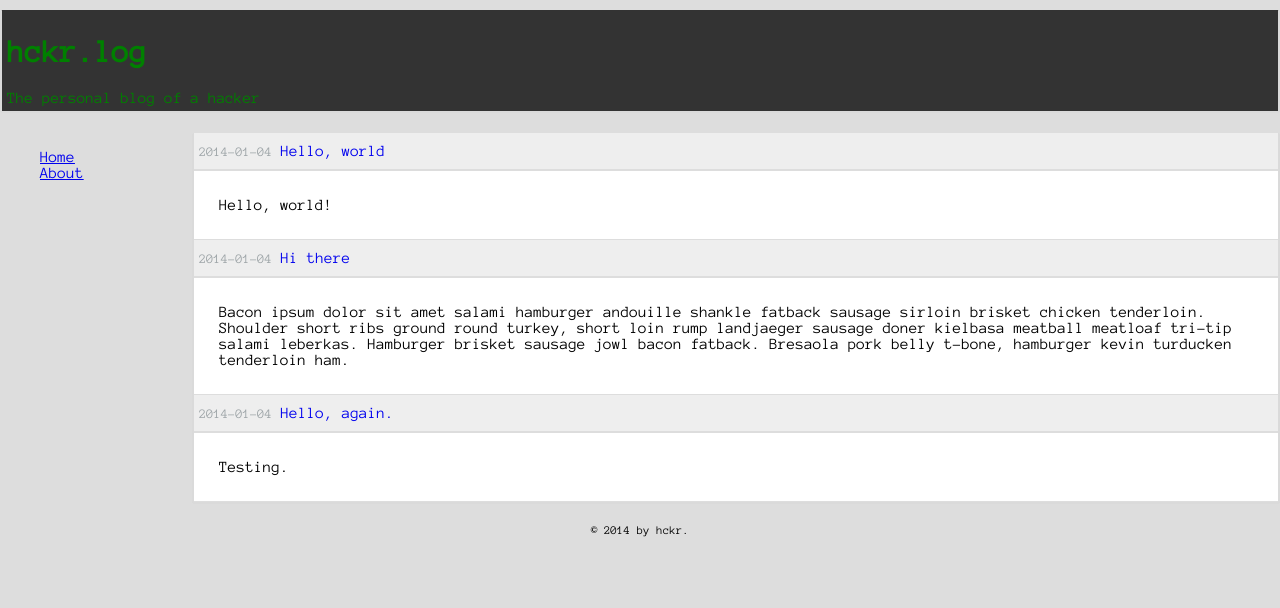
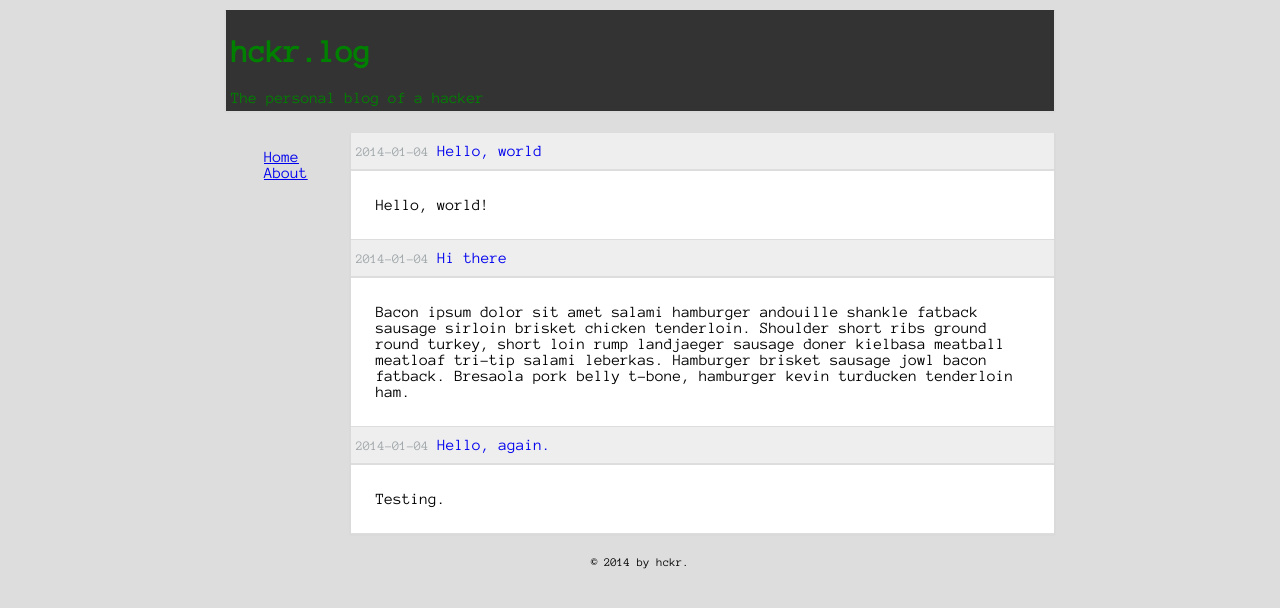
Before and after one commit to bitjockey42/astrohckr.github.io, a Jekyll site: the page built from index.md, in a window 1280 px wide. Shown: the top 608 px of the page. Built offline with Jekyll 4.4.1, drawn with Linux system fonts in a browser that asks for light colours.

Commit message:
Center and compress elements

```diff
--- a/_layouts/default.html
+++ b/_layouts/default.html
@@ -1,3 +1,5 @@
+<div class="center">
+
   {% include header.html %}
 
   <div class="col-1">
@@ -5,9 +7,10 @@
   </div>
 
   <div class="col-2">
-  <div class="row content">
+    <div class="row">
       {{ content }}
     </div>
   </div>
 
   {% include footer.html %}
+</div>
--- a/assets/stylesheets/layout.css
+++ b/assets/stylesheets/layout.css
@@ -1,3 +1,8 @@
+.center {
+    margin: 0 auto;
+    width: 65%;
+}
+
 .row {
     border-bottom: solid #dadada 2px;
     border-left: solid #dadada 2px;
```
Lines whose indentation alone changed are shown as unchanged.
